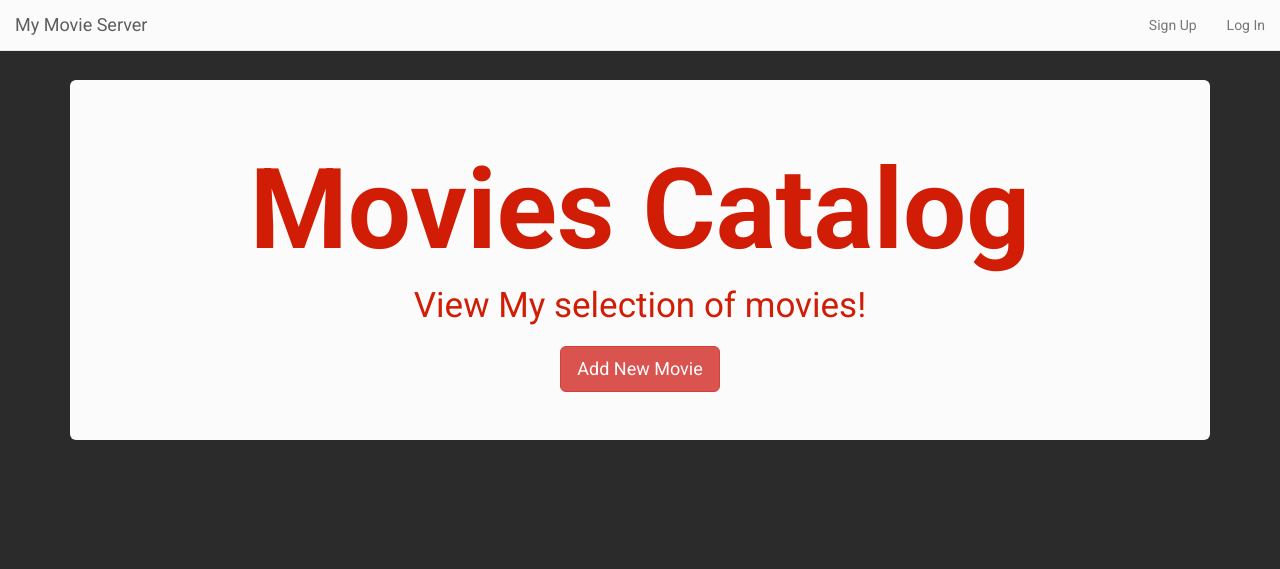
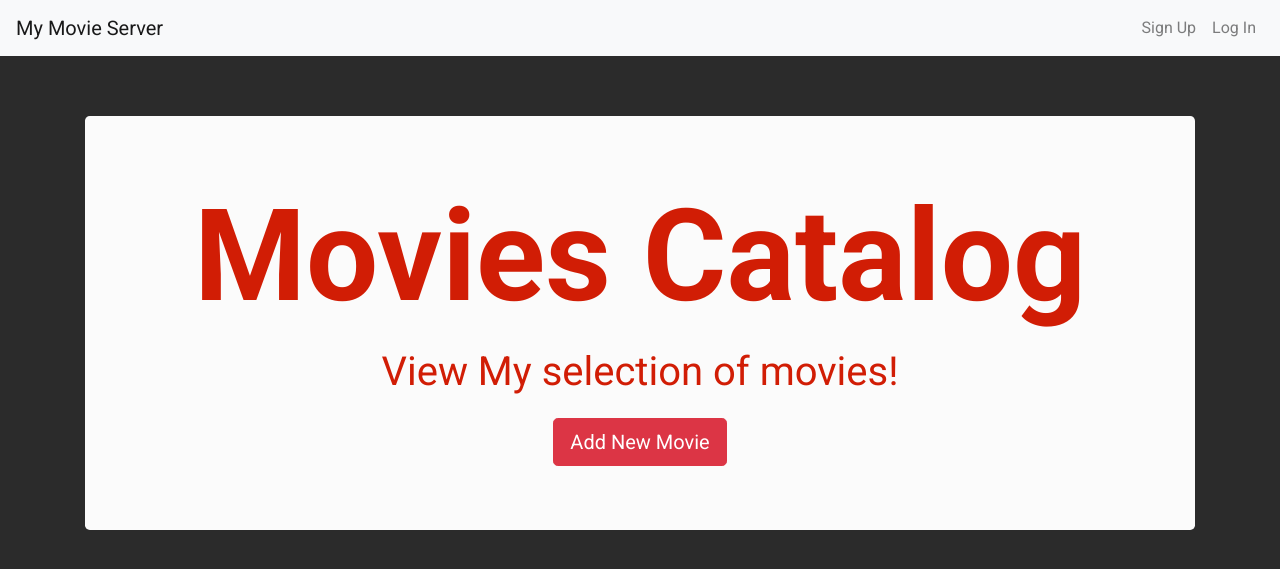
Before and after one commit to leal1/movie-server, a Node server app: page /movies/ in a window 1280 px wide. Shown: the top 569 px of the page. Run offline with Node 20, Linux system fonts and the light colour scheme; data that the repository does not hold is empty; some libraries are stand-ins or nearby versions.

Commit message:
merge from c9

```diff
--- a/app.js
+++ b/app.js
@@ -82,6 +82,6 @@ app.use("/movies/:id/comments", commentRoutes);
 
 
 
-app.listen(3000, function(){
+app.listen(process.env.PORT, process.env.IP, function(){
 	console.log("Movie Server has started");
 });
--- a/public/stylesheets/main.css
+++ b/public/stylesheets/main.css
@@ -1,7 +1,10 @@
 body{
 	font-family: "Roboto";
 	background-color: #2b2b2b;
-	padding-top: 80px;
+
+}
+nav{
+	margin-bottom:60px;
 }
 
 .white-background {
--- a/views/partials/footer.ejs
+++ b/views/partials/footer.ejs
@@ -1,3 +1,6 @@
+<script src="https://code.jquery.com/jquery-3.2.1.slim.min.js" integrity="sha384-KJ3o2DKtIkvYIK3UENzmM7KCkRr/rE9/Qpg6aAZGJwFDMVNA/GpGFF93hXpG5KkN" crossorigin="anonymous"></script>
+<script src="https://cdnjs.cloudflare.com/ajax/libs/popper.js/1.12.9/umd/popper.min.js" integrity="sha384-ApNbgh9B+Y1QKtv3Rn7W3mgPxhU9K/ScQsAP7hUibX39j7fakFPskvXusvfa0b4Q" crossorigin="anonymous"></script>
+<script src="https://maxcdn.bootstrapcdn.com/bootstrap/4.0.0/js/bootstrap.min.js" integrity="sha384-JZR6Spejh4U02d8jOt6vLEHfe/JQGiRRSQQxSfFWpi1MquVdAyjUar5+76PVCmYl" crossorigin="anonymous"></script>
 
 </body>
 </html>
--- a/views/partials/header.ejs
+++ b/views/partials/header.ejs
@@ -3,29 +3,32 @@
 <head>
 	<title>My Movie Server</title>
 	<link href="https://fonts.googleapis.com/css?family=Roboto:400,700" rel="stylesheet">
-	<link rel="stylesheet" href="https://maxcdn.bootstrapcdn.com/bootstrap/3.3.7/css/bootstrap.min.css" integrity="sha384-BVYiiSIFeK1dGmJRAkycuHAHRg32OmUcww7on3RYdg4Va+PmSTsz/K68vbdEjh4u" crossorigin="anonymous">
+	<link rel="stylesheet" href="https://maxcdn.bootstrapcdn.com/bootstrap/4.0.0/css/bootstrap.min.css" integrity="sha384-Gn5384xqQ1aoWXA+058RXPxPg6fy4IWvTNh0E263XmFcJlSAwiGgFAW/dAiS6JXm" crossorigin="anonymous">
 	<link rel="stylesheet" type="text/css" href="/stylesheets/main.css">
 </head>
 <body>
-	<nav class="navbar navbar-default white-background navbar-fixed-top">
-		<div class="container-fluid">
-			<div class="navbar-header">
-				<a class="navbar-brand" href="/"> My Movie Server</a>
-			</div>
 
-			<div class="collapse navbar-collapse">
-				<ul class="nav navbar-nav navbar-right">
-					<% if(!currentUser){ %>
-						<li><a href="/register">Sign Up</a></li>
-						<li><a href="/login">Log In</a></li>
-					<% } else { %>
-						<li><a href="#">Signed in as <%= currentUser.username %></a></li>
-						<li><a href="/logout">Log Out</a></li>
-					<%  } %>
-				</ul>
-			</div>
-		</div>
-	</nav>
+<nav class="navbar navbar-expand navbar-light bg-light navbar-fixed-top">
+	<a class="navbar-brand" href="/movies">My Movie Server</a>
+
+
+
+
+
+    	<ul class="navbar-nav ml-auto">
+			<% if(!currentUser){ %>
+				<li class="nav-item"><a class="nav-link" href="/register">Sign Up</a></li>
+				<li class="nav-item"><a class="nav-link" href="/login">Log In</a></li>
+			<% } else { %>
+				<li class="nav-item"><a class="nav-link" href="#">Signed in as <%= currentUser.username %></a></li>
+				<li class="nav-item"><a class="nav-link" href="/logout">Log Out</a></li>
+			<%  } %>
+    	</ul>
+
+
+</nav>
+
+
 	<div class="container">
 		<% if(error && error.length > 0){ %>
 		<div class="alert alert-danger" role="alert">
```
